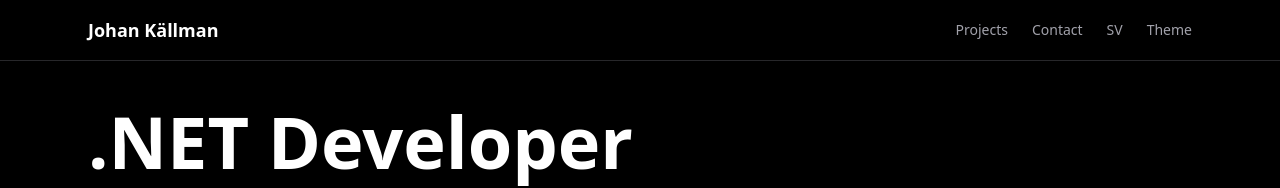
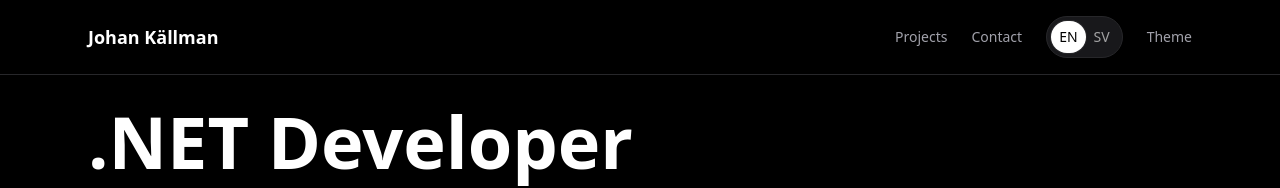
Before and after one commit to JohanKallman/Portfolio, a Next.js app: page / in a window 1280 px wide. Shown: the top 188 px of the page. Built offline with nearby package versions, Linux system fonts and the light colour scheme.

Commit message:
Update language toggle button

```diff
--- a/app/globals.css
+++ b/app/globals.css
@@ -116,6 +116,47 @@ NAVBAR SYSTEM ()
 }
 
 /* =========================================================
+LANGUAGE TOGGLE
+   ========================================================= */
+
+.ui-lang-toggle {
+  display: flex;
+  align-items: center;
+  padding: 4px;
+  border-radius: 9999px;
+
+  border: 1px solid var(--color-border);
+  background: var(--color-card);
+}
+
+.ui-lang-btn {
+  display: flex;
+  align-items: center;
+  justify-content: center;
+
+  padding: 6px 8px;
+  border-radius: 9999px;
+
+  font-size: 14px;
+  transition: 0.2s;
+}
+
+.ui-lang-btn-inactive {
+  opacity: 0.6;
+}
+
+.ui-lang-btn-inactive:hover {
+  opacity: 1;
+}
+
+.ui-lang-btn-active {
+  background: var(--color-text);
+  color: var(--color-bg);
+  box-shadow: 0 0 0 1px var(--color-border);
+}
+
+
+/* =========================================================
 BUTTONS
    ========================================================= */
 
--- a/components/LanguageToggle.tsx
+++ b/components/LanguageToggle.tsx
@@ -1,4 +1,12 @@
 "use client"
+
+/**
+ * 🌍 Language Toggle (clean version)
+ *
+ * - använder EN / SV istället för flaggor
+ * - tydlig active state
+ * - helt kompatibel med dark/light
+ */
 
 export default function LanguageToggle({
   lang,
@@ -8,11 +16,32 @@ export default function LanguageToggle({
   setLang: (lang: "en" | "sv") => void
 }) {
   return (
-    <button
-      onClick={() => setLang(lang === "en" ? "sv" : "en")}
-      className="ui-link text-sm"
-    >
-      {lang === "en" ? "SV" : "EN"}
-    </button>
+    <div className="ui-lang-toggle">
+
+      {/* EN */}
+      <button
+        onClick={() => setLang("en")}
+        className={`ui-lang-btn ${
+          lang === "en"
+            ? "ui-lang-btn-active"
+            : "ui-lang-btn-inactive"
+        }`}
+      >
+        EN
+      </button>
+
+      {/* SV */}
+      <button
+        onClick={() => setLang("sv")}
+        className={`ui-lang-btn ${
+          lang === "sv"
+            ? "ui-lang-btn-active"
+            : "ui-lang-btn-inactive"
+        }`}
+      >
+        SV
+      </button>
+
+    </div>
   )
 }
--- a/components/Navbar.tsx
+++ b/components/Navbar.tsx
@@ -58,7 +58,7 @@ export default function Navbar({
           open ? "opacity-100 visible" : "opacity-0 invisible"
         }`}
       >
-        <div className="ui-mobile-menu px-6 py-4 flex flex-col gap-4">
+        <div className="ui-mobile-menu px-6 py-4 flex flex-col items-start gap-4">
 
           <a href="#projects" onClick={() => setOpen(false)} className="ui-link">
             Projects
```
